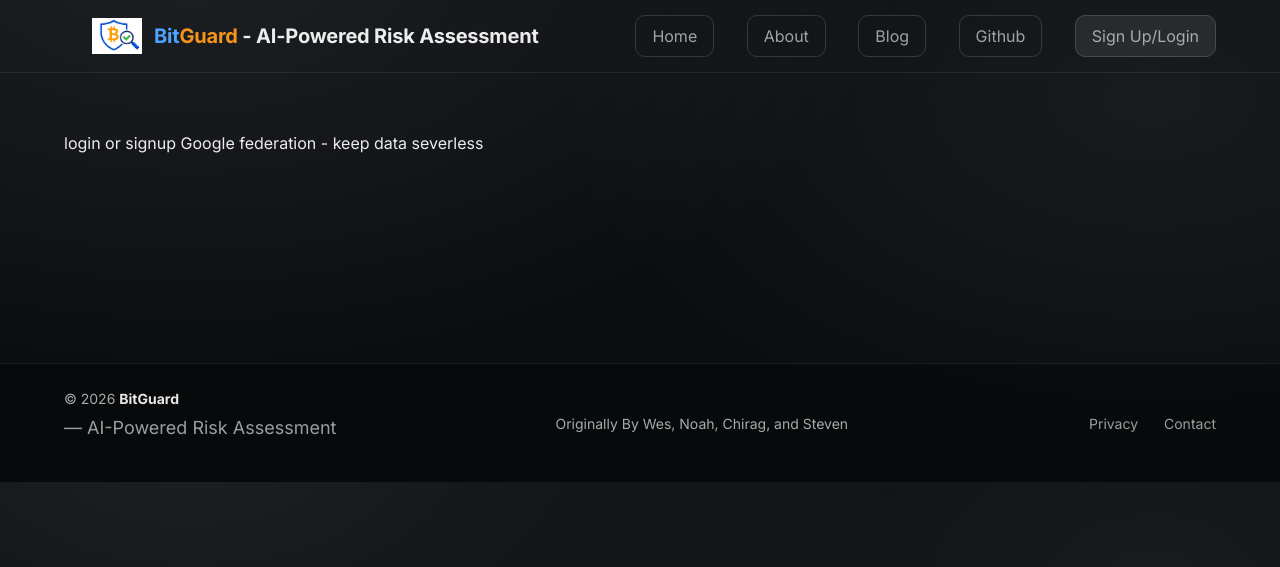
After one commit to thesteau/bitguard, a FastAPI app: page /login in a window 1280 px wide. The commit adds this page. Shown: the top 567 px of the page. Run offline with FastAPI, Linux system fonts and the light colour scheme; parts of the project's set-up code (start-up, migrations or seed data) failed here and were passed over.

Commit message:
Update all pages

```diff
--- a/frontend/app/main.py
+++ b/frontend/app/main.py
@@ -14,12 +14,14 @@ app = FastAPI()
 app.mount("/static", StaticFiles(directory="static"), name="static")
 templates = Jinja2Templates(directory="templates")
 
+
 @app.get("/", response_class=HTMLResponse)
 def index(request: Request):
     return templates.TemplateResponse(
         "index.html",
         {"request": request}
     )
+
 
 @app.get("/blog", response_class=HTMLResponse)
 def blog(request: Request):
@@ -34,12 +36,54 @@ def blog(request: Request):
         {"request": request, "data": data}
     )
 
+
 @app.get("/about", response_class=HTMLResponse)
-def about(request: Request, response: HTMLResponse):
+def about(request: Request):
     return templates.TemplateResponse(
         "about.html",
         {"request": request}
     )
+
+
+@app.get("/pricing", response_class=HTMLResponse)
+def pricing(request: Request):
+    return templates.TemplateResponse(
+        "pricing.html",
+        {"request": request}
+    )
+
+
+@app.get("/contact", response_class=HTMLResponse)
+def contact(request: Request):
+    return templates.TemplateResponse(
+        "contact.html",
+        {"request": request}
+    )
+
+
+@app.get("/privacy", response_class=HTMLResponse)
+def privacy(request: Request):
+    return templates.TemplateResponse(
+        "privacy.html",
+        {"request": request}
+    )
+
+
+@app.get("/signup", response_class=HTMLResponse)
+def signup(request: Request):
+    return templates.TemplateResponse(
+        "signup.html",
+        {"request": request}
+    )
+
+
+@app.get("/login", response_class=HTMLResponse)
+def login(request: Request):
+    return templates.TemplateResponse(
+        "login.html",
+        {"request": request}
+    )
+
 
 @app.exception_handler(404)
 def not_found(request: Request, exc):
@@ -49,6 +93,7 @@ def not_found(request: Request, exc):
         status_code=404
     )
 
+
 @app.exception_handler(500)
 def internal_error(request: Request, exc):
     return templates.TemplateResponse(
--- a/frontend/templates/index.html
+++ b/frontend/templates/index.html
@@ -8,8 +8,6 @@
   <h1>
     <span class="bit">Bit</span><span class="guard">Guard</span>
   </h1>
-
-  <p class="tagline">AI-Powered Risk Assessment</p>
 
   <div class="search">
     <input id="addressInput" placeholder="Enter bitcoin address..." />
--- /dev/null
+++ b/frontend/templates/login.html
@@ -0,0 +1,14 @@
+{% extends "base.html" %}
+
+{% block title %}Signup/Login{% endblock %}
+
+{% block content %}
+<div>
+    login or signup
+
+    Google federation - keep data severless
+</div>
+{% endblock %}
+
+{% block scripts %}
+{% endblock %}
--- a/frontend/templates/partials/footer.html
+++ b/frontend/templates/partials/footer.html
@@ -1,17 +1,16 @@
 <footer class="footer">
   <div class="footer-inner">
     <div class="footer-left">
-      © 2026 <strong>BitGuard</strong> — AI-Powered Risk Assessment
+      © 2026 <strong>BitGuard</strong> <p class="tagline">— AI-Powered Risk Assessment</p>
     </div>
 
     <div class="footer-center">
-      By Wes, Noah, Chirag, and Steven
+      Originally By Wes, Noah, Chirag, and Steven
     </div>
 
     <div class="footer-links">
-      <a href="#">Privacy</a>
-      <a href="#">Terms</a>
-      <a href="#">Contact</a>
+      <a href="/privacy">Privacy</a>
+      <a href="/contact">Contact</a>
     </div>
   </div>
 </footer>
--- a/frontend/templates/partials/header.html
+++ b/frontend/templates/partials/header.html
@@ -4,17 +4,17 @@
       <a href="/"><img src="/static/img/bitguard.png" alt="BitGuard logo" class="logo-img">
       </a>
       <span class="brand-text">
-        <span class="bit">Bit</span><span class="guard">Guard</span>
+        <span class="bit">Bit</span><span class="guard">Guard</span> - AI-Powered Risk Assessment
       </span>
     </div>
 
     <nav>
-      <a href="/">Home</a>
-      <a href="#">Pricing</a>
-      <a href="/about">About</a>
-      <a href="/blog">Blog</a>
-      <a href="#" class="btn primary">Sign Up</a>
-      <a href="#" class="btn">Login</a>
+      <a href="/" class="btn">Home</a>
+      <!-- <a href="/pricing" class="btn">Pricing</a> -->
+      <a href="/about" class="btn">About</a>
+      <a href="/blog" class="btn">Blog</a>
+      <a href="https://github.com/thesteau/btc" target="_blank" class="btn">Github</a>
+      <a href="/login" class="btn primary">Sign Up/Login</a>
     </nav>
   </div>
 </header>
```
Also changed, not shown: frontend/templates/about.html (added, +10 -0 lines), frontend/templates/contact.html (added, +11 -0 lines), frontend/templates/pricing.html (added, +14 -0 lines), frontend/templates/privacy.html (added, +13 -0 lines).
